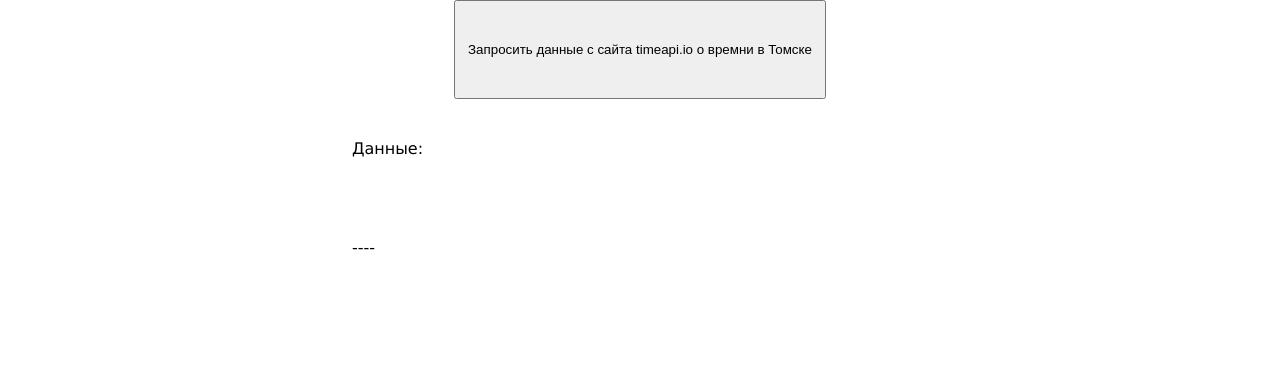
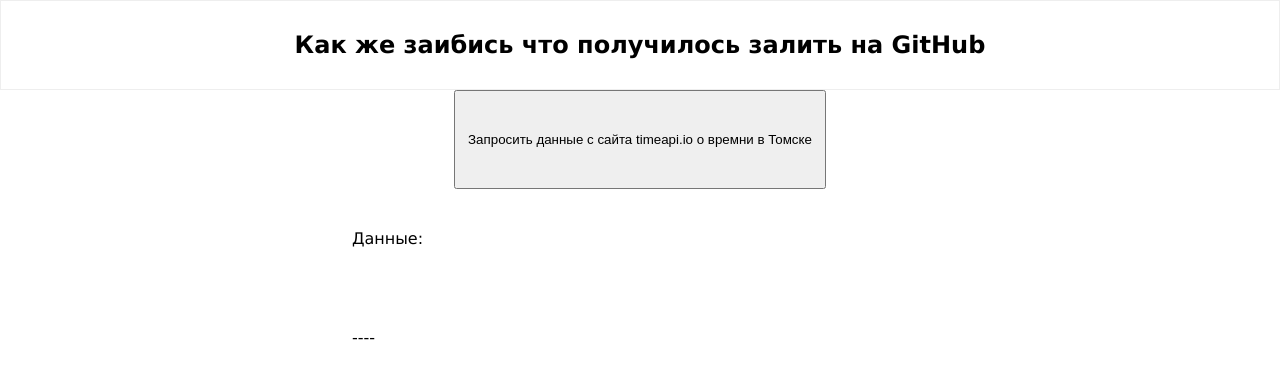
Before and after one commit to Loopes70/NikolaevkaRod, a React (Create React App) app in the folder front/: page / in a window 1280 px wide. Shown: the top 378 px of the page. Built offline with nearby package versions, Linux system fonts and the light colour scheme; no server answers.

Commit message:
вцфв

```diff
--- a/front/package.json
+++ b/front/package.json
@@ -7,6 +7,7 @@
     "@testing-library/jest-dom": "^5.16.5",
     "@testing-library/react": "^13.3.0",
     "@testing-library/user-event": "^13.5.0",
+    "gh-pages": "^6.1.1",
     "react": "^18.2.0",
     "react-dom": "^18.2.0",
     "react-scripts": "5.0.1",
--- a/front/src/App.js
+++ b/front/src/App.js
@@ -103,8 +103,8 @@ function App() {
 
   return (
     <>
-      {/* <Header />
-      <button className="btn-remove-all-task" onClick={removeAllTask}>Удалить все задачи</button> */}
+      <Header />
+      {/* <button className="btn-remove-all-task" onClick={removeAllTask}>Удалить все задачи</button> */}
       <button className="main" onClick={get_time}>Запросить данные с сайта timeapi.io о времни в Томске</button>
       <div  className="main">
         Данные:
--- a/front/src/Header.js
+++ b/front/src/Header.js
@@ -2,7 +2,7 @@ export default function Header () {
 
   return (
     <div className="header">
-      Сигма-М TODO React
+      Как же заибись что получилось залить на GitHub
     </div>
   );
 
```
Also changed, not shown: 1 other file (tests, documents, lock files or other folders).
